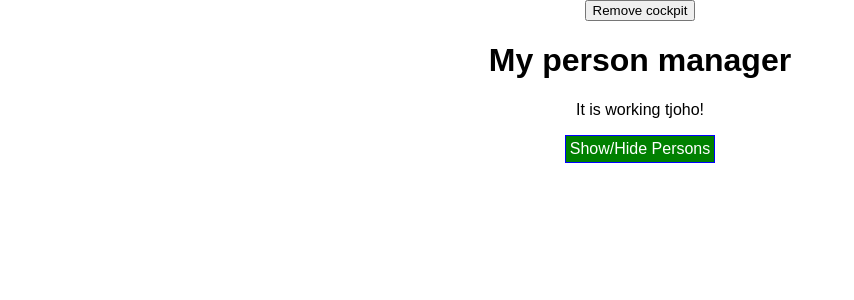
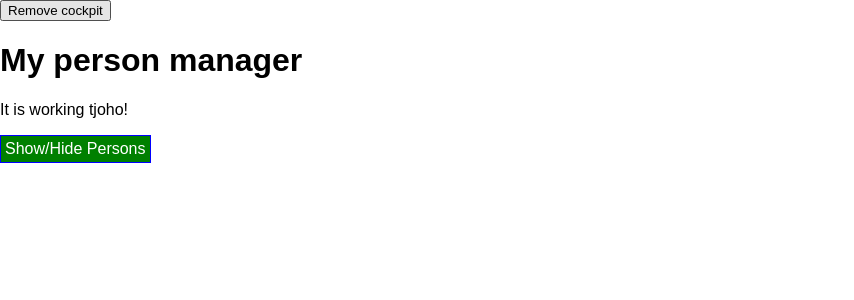
Before and after one commit to oberntorp/MOOCCourses, a React app in the folder react-complete-guide/: page / in a window 1280 px wide. Shown: the top 300 px of the page, without its empty margins (0-854 px from the left). Built offline with nearby package versions, Linux system fonts and the light colour scheme.

Commit message:
- Learning about Higher Order Components

```diff
--- a/react-complete-guide/src/Containers/App.js
+++ b/react-complete-guide/src/Containers/App.js
@@ -2,6 +2,7 @@ import React, { Component } from 'react';
 import classes from './App.css';
 import Persons from '../components/Persons/Persons';
 import Cockpit from '../components/Cockpit/Cockpit';
+import Aux from '../hoc/Auxiliary';
 
 // A state full, container or smart component is a component that manages state, either as a function (functional components) or class based components
 class App extends Component{
@@ -85,13 +86,15 @@ class App extends Component{
       )
     }
     return (
-      <div className={classes.App}>
+      //<div className={classes.App}>
+      <Aux>
         <button onClick={() => {
           this.setState({showCockpit: false});
       }}>Remove cockpit</button>
         {this.state.showCockpit ? <Cockpit title={this.props.appTitle} personsLength={this.state.persons.length} clicked={this.showPersonsHandler} showPersons={this.state.showPersons}/> : null}
         {persons}
-      </div>
+      </Aux>
+      //</div>
     );
   }
 }
--- a/react-complete-guide/src/hoc/Auxiliary.js
+++ b/react-complete-guide/src/hoc/Auxiliary.js
@@ -0,0 +1,6 @@
+// Higher Order Components that just returns its children does not need the react import, as it does not use render of jsx
+import React from 'react';
+
+const aux = (props) => props.children;
+
+export default aux;
```
